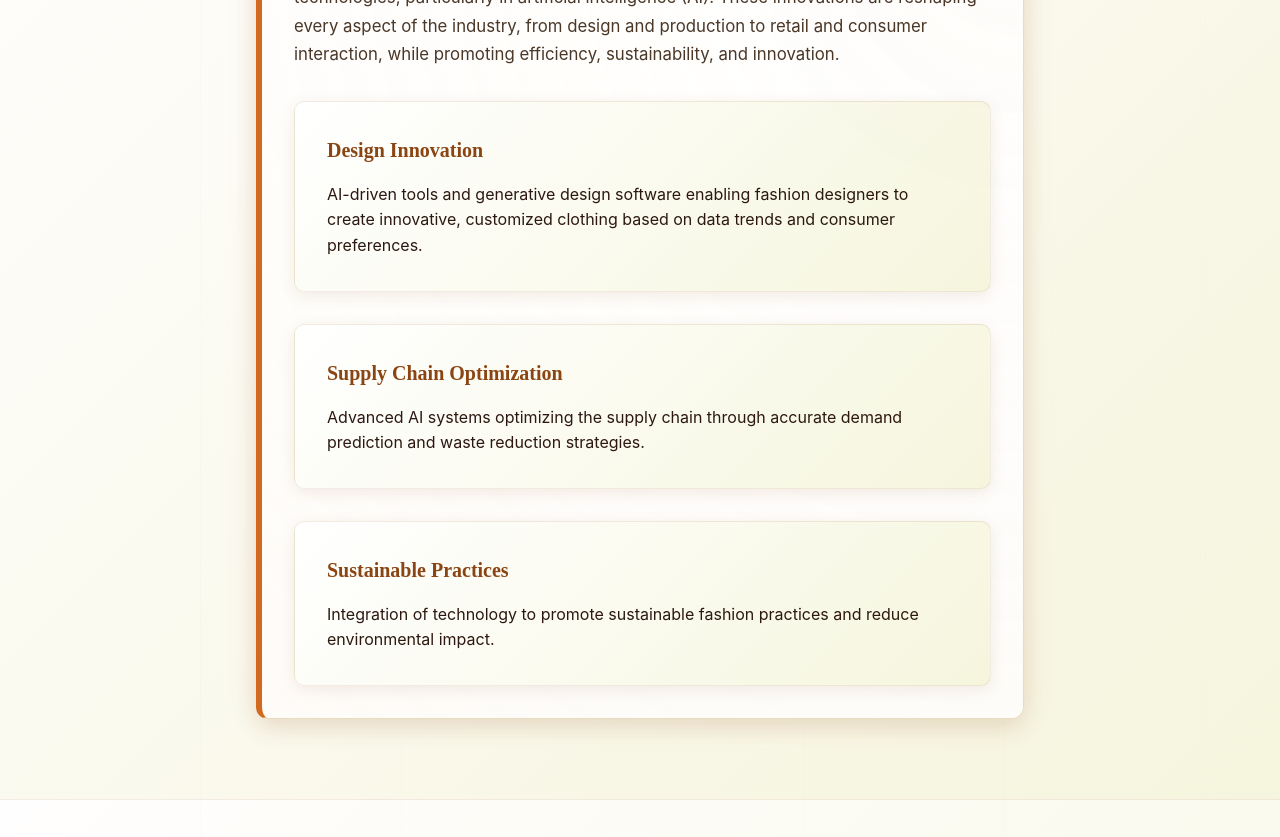
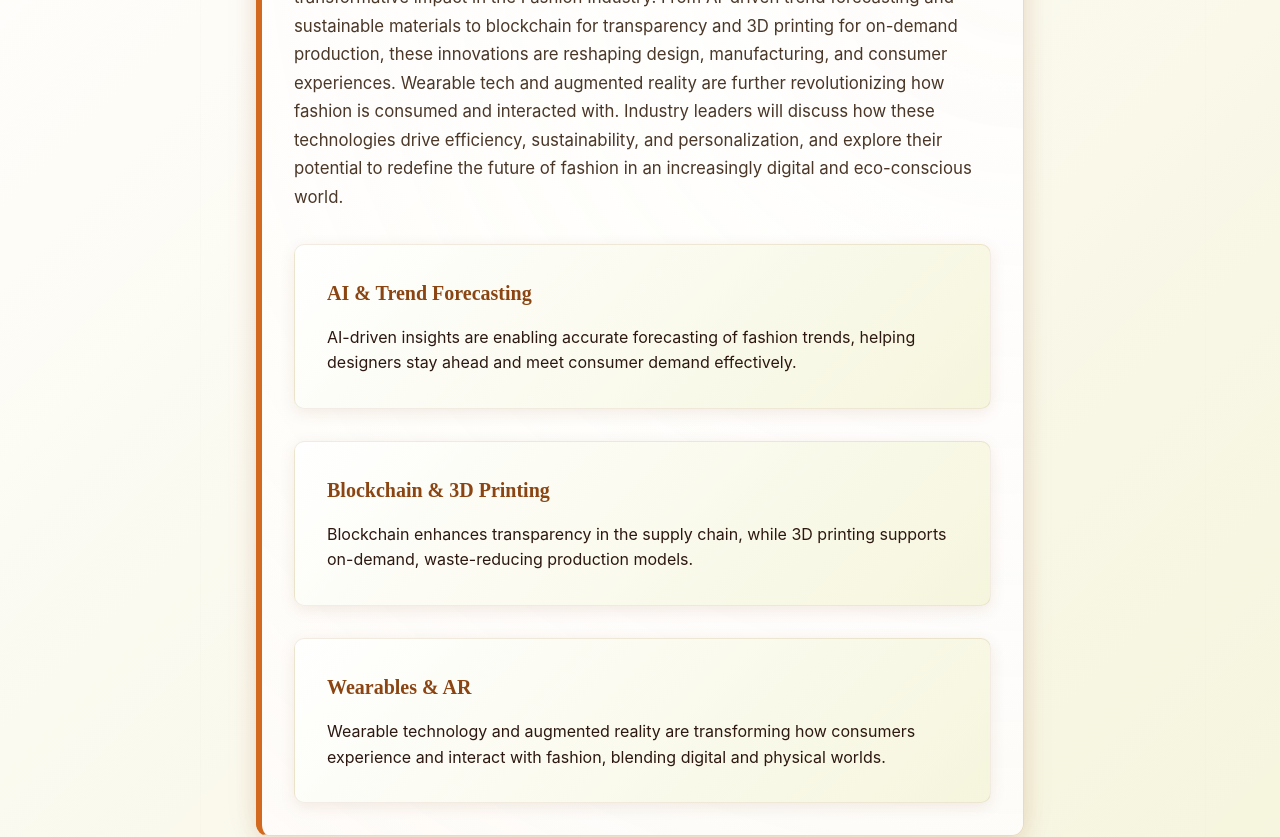
Before and after one commit to Shananthika13/Conference_web, a React (Vite) app: page / in a window 1280 px wide. Shown: the part 1660-2497 px from the top of the page. Built offline with nearby package versions, Linux system fonts and the light colour scheme.

Commit message:
Updated_reg

```diff
--- a/src/FashionTechConference.css
+++ b/src/FashionTechConference.css
@@ -2493,3 +2493,16 @@ body::before {
 .stall-option.premium:hover::before {
   background: linear-gradient(135deg, rgba(193, 154, 107, 0.15), rgba(218, 165, 32, 0.15));
 }
+
+
+
+
+.stall-showcase {
+  display: flex;
+  justify-content: space-around; /* equal spacing on left, right, and between */
+  align-items: center;
+  flex-wrap: wrap; /* optional: allows wrapping on smaller screens */
+  width: 100%;
+  flex-direction:row;
+  margin-top: 2rem;
+}
--- a/src/FashionTechConference.jsx
+++ b/src/FashionTechConference.jsx
@@ -89,25 +89,26 @@ const FashionTechConference = () => {
     <h2 className="section-title">Conference Theme</h2>
     <div className="theme-content">
       <p className="text-content">
-              The fashion industry is experiencing a revolutionary transformation through disruptive technologies, particularly in artificial intelligence (AI). These innovations are reshaping every aspect of the industry, from design and production to retail and consumer interaction, while promoting efficiency, sustainability, and innovation.
+        The conference on <strong>Disruptive Technologies in Fashion – NCDTF 25</strong> explores the transformative impact in the Fashion Industry. From AI-driven trend forecasting and sustainable materials to blockchain for transparency and 3D printing for on-demand production, these innovations are reshaping design, manufacturing, and consumer experiences. Wearable tech and augmented reality are further revolutionizing how fashion is consumed and interacted with. Industry leaders will discuss how these technologies drive efficiency, sustainability, and personalization, and explore their potential to redefine the future of fashion in an increasingly digital and eco-conscious world.
       </p>
       <div className="theme-grid">
         <div className="theme-card">
-                <h4>Design Innovation</h4>
-                <p>AI-driven tools and generative design software enabling fashion designers to create innovative, customized clothing based on data trends and consumer preferences.</p>
+          <h4>AI & Trend Forecasting</h4>
+          <p>AI-driven insights are enabling accurate forecasting of fashion trends, helping designers stay ahead and meet consumer demand effectively.</p>
         </div>
         <div className="theme-card">
-                <h4>Supply Chain Optimization</h4>
-                <p>Advanced AI systems optimizing the supply chain through accurate demand prediction and waste reduction strategies.</p>
+          <h4>Blockchain & 3D Printing</h4>
+          <p>Blockchain enhances transparency in the supply chain, while 3D printing supports on-demand, waste-reducing production models.</p>
         </div>
         <div className="theme-card">
-                <h4>Sustainable Practices</h4>
-                <p>Integration of technology to promote sustainable fashion practices and reduce environmental impact.</p>
+          <h4>Wearables & AR</h4>
+          <p>Wearable technology and augmented reality are transforming how consumers experience and interact with fashion, blending digital and physical worlds.</p>
         </div>
       </div>
     </div>
   </div>
 </section>
+
 
       {/* Call for Papers */}
       <section id="papers" className="section">
```
Lines whose indentation alone changed are shown as unchanged.
